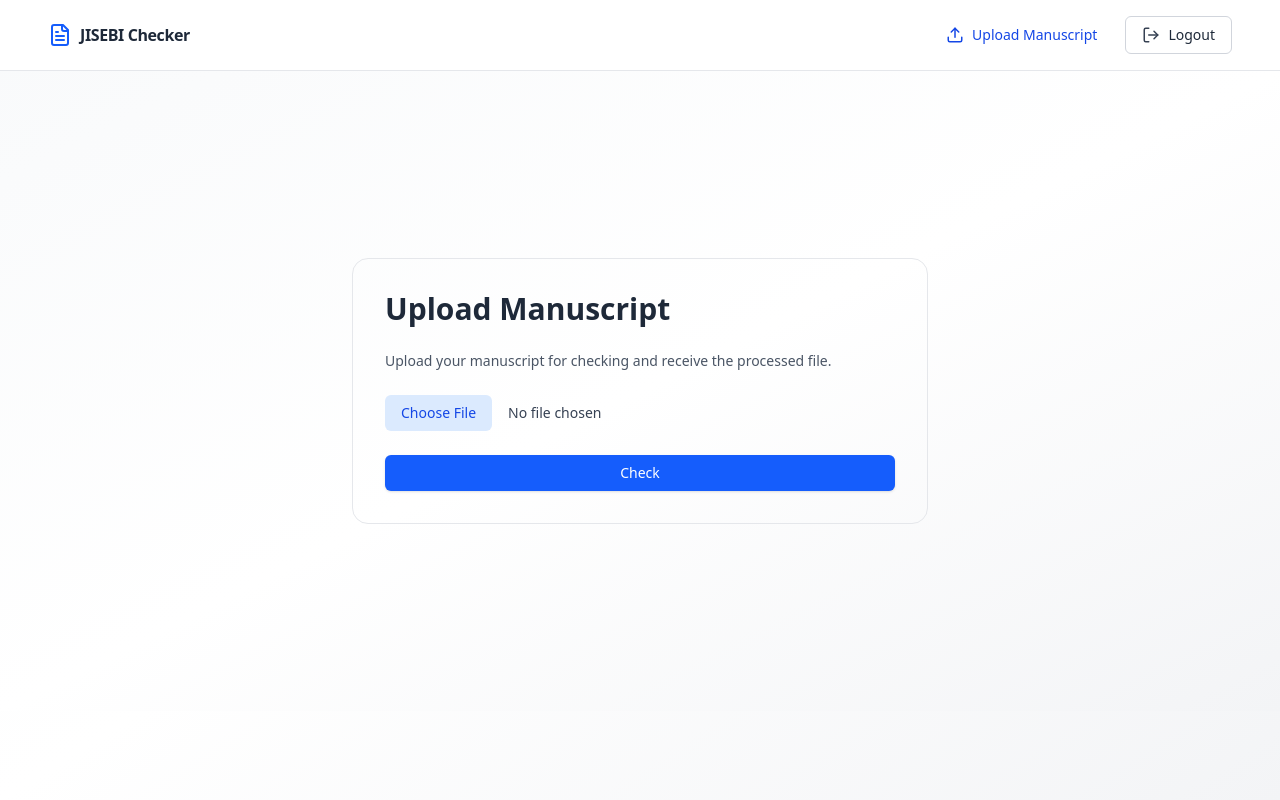
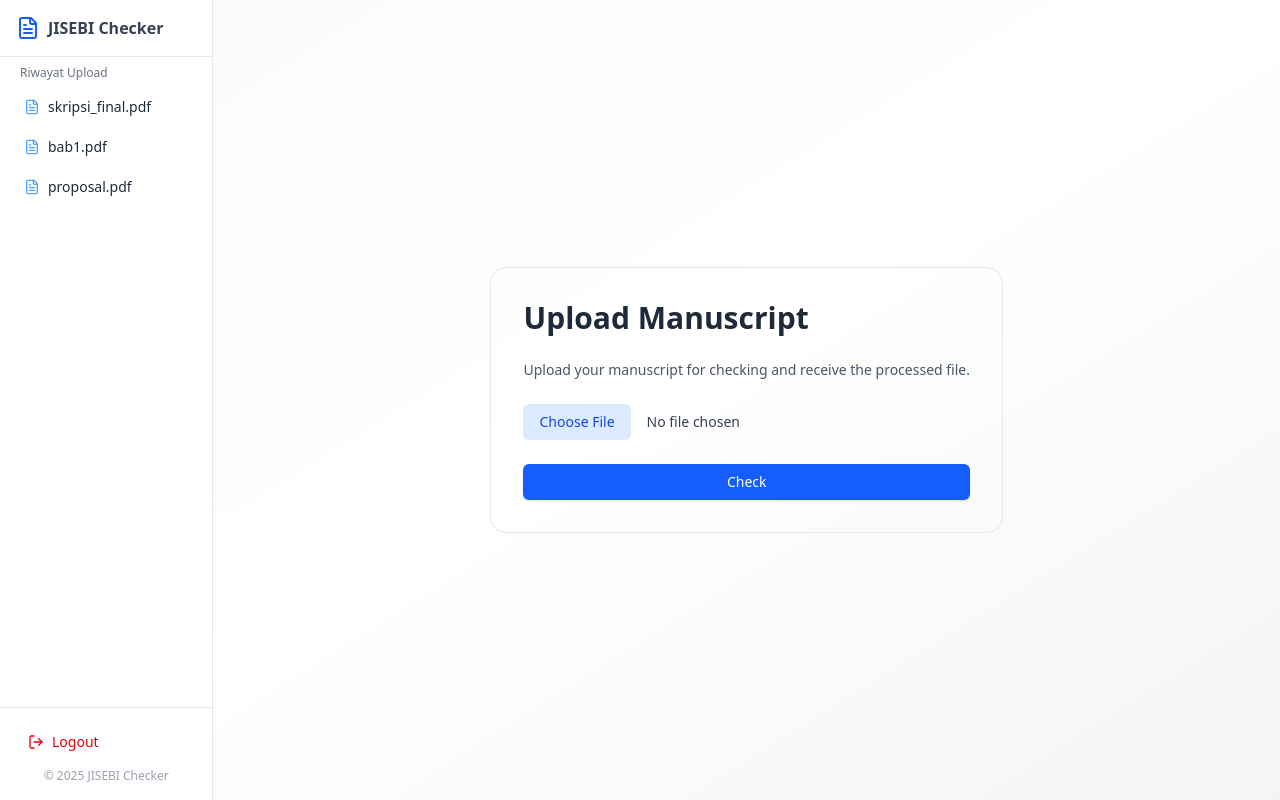
Before and after one commit to PAE-2025/jisebi-checker-frontend, a Next.js app: page /upload in a window 1280 px wide. Built offline with nearby package versions, Linux system fonts and the light colour scheme; no server answers; sample sign-in values are in the browser's storage.

Commit message:
added sidebar for upload history

```diff
--- /dev/null
+++ b/src/app/(dashboard)/layout.tsx
@@ -0,0 +1,23 @@
+
+import {
+  useDashboard,
+} from "@/components/layout/DashboardContext";
+import Header from "@/components/layout/Header";
+import SideBar from "@/components/layout/SideBar";
+
+export default function DashboardLayout({
+  children,
+}: {
+  children: React.ReactNode;
+}) {
+  return (
+    <div className="flex h-screen overflow-hidden">
+      <SideBar />
+
+      <div className="flex flex-col w-full items-center">
+        <Header />
+        <main className="overflow-auto h-full">{children}</main>
+      </div>
+    </div>
+  );
+}
--- a/src/app/upload/page.tsx
+++ b/src/app/(dashboard)/upload/page.tsx
@@ -2,8 +2,8 @@ import MainButton from "@/components/buttons/MainButton";
 
 export default async function UploadPage() {
   return (
-    <main className="min-h-[80svh] flex items-center justify-center bg-gradient-to-br from-gray-50 via-white to-gray-100 px-4">
-      <div className="w-full max-w-xl  border border-gray-200 rounded-2xl p-8">
+    <div className="w-full h-full flex flex-col items-center justify-center">
+      <div className="w-full max-w-xl border border-gray-200 rounded-2xl p-8">
         <div className="space-y-6">
           <h1 className="text-3xl font-bold text-gray-800">
             Upload Manuscript
@@ -28,6 +28,6 @@ export default async function UploadPage() {
           </div>
         </div>
       </div>
-    </main>
+    </div>
   );
 }
--- a/src/app/layout.tsx
+++ b/src/app/layout.tsx
@@ -1,11 +1,11 @@
 import type { Metadata } from "next";
 import "./globals.css";
-import Header from "@/components/layout/Header";
 import { getServerSession } from "next-auth";
 import { authOptions } from "@/lib/auth/options";
 import SessionWrapper from "@/components/session/SessionWrapper";
 import TanstackProvider from "@/components/tanstack/TanstackProvider";
 import { Toaster } from "react-hot-toast";
+import { DashboardProvider } from "@/components/layout/DashboardContext";
 
 export const metadata: Metadata = {
   title: "JISEBI CHECKER",
@@ -25,11 +25,12 @@ export default async function RootLayout({
         className={`bg-gradient-to-br from-gray-50 via-white to-gray-100 text-gray-800 antialiased text-sm 2xl:text-base min-h-screen`}
       >
         <TanstackProvider>
-          <SessionWrapper session={session}>
-            <Header />
-            {children}
-            <Toaster position="top-right" reverseOrder={false} />
-          </SessionWrapper>
+          <DashboardProvider>
+            <SessionWrapper session={session}>
+              {children}
+              <Toaster position="top-right" reverseOrder={false} />
+            </SessionWrapper>
+          </DashboardProvider>
         </TanstackProvider>
       </body>
     </html>
--- a/src/app/login/page.tsx
+++ b/src/app/login/page.tsx
@@ -12,7 +12,7 @@ export default async function LoginPage() {
     redirect("/upload");
   }
   return (
-    <main className="min-h-[80svh] flex flex-col items-center justify-center">
+    <main className="min-h-screen flex flex-col items-center justify-center">
       <div className="w-[90%] max-w-md my-14  border border-gray-200 rounded-lg px-4 py-8 text-center space-y-4">
         <div className="flex flex-col gap-3 items-center justify-center">
           <FileText size={30} className="text-blue-600" />
--- a/src/app/page.tsx
+++ b/src/app/page.tsx
@@ -4,7 +4,7 @@ import Link from "next/link";
 
 export default function Home() {
   return (
-    <main className="flex-1 flex flex-col items-center justify-center p-6 text-center min-h-[80svh]">
+    <main className="flex-1 flex flex-col items-center justify-center p-6 text-center min-h-screen">
       <div className="max-w-3xl mx-auto space-y-6">
         <h1 className="text-4xl font-bold tracking-tight sm:text-5xl md:text-6xl">
           Welcome to <span className="text-primary">JISEBI</span> Checker
--- a/src/components/auth/LoginForm.tsx
+++ b/src/components/auth/LoginForm.tsx
@@ -54,7 +54,7 @@ export default function LoginForm() {
         label="Username"
         placeholder="John Doe"
         type="text"
-        defaultValue={"yusufrhmann"}
+        defaultValue={"Yusufrhmann"}
       />
       <Input
         id="password"
--- /dev/null
+++ b/src/components/layout/DashboardContext.tsx
@@ -0,0 +1,31 @@
+"use client";
+import { createContext, useContext, useState } from "react";
+
+const DashboardContext = createContext({
+  isSidebarOpen: false,
+  openSidebar: () => {},
+  closeSidebar: () => {},
+  toggleSidebar: () => {},
+});
+
+export const DashboardProvider = ({
+  children,
+}: {
+  children: React.ReactNode;
+}) => {
+  const [isSidebarOpen, setSidebarOpen] = useState(false);
+
+  const openSidebar = () => setSidebarOpen(true);
+  const closeSidebar = () => setSidebarOpen(false);
+  const toggleSidebar = () => setSidebarOpen((prev) => !prev);
+
+  return (
+    <DashboardContext.Provider
+      value={{ isSidebarOpen, openSidebar, closeSidebar, toggleSidebar }}
+    >
+      {children}
+    </DashboardContext.Provider>
+  );
+};
+
+export const useDashboard = () => useContext(DashboardContext);
--- a/src/components/layout/Header.tsx
+++ b/src/components/layout/Header.tsx
@@ -1,53 +1,21 @@
 "use client";
-import { FileText, LogIn, LogOut, Upload } from "lucide-react";
-import MainButton from "../buttons/MainButton";
-import OutlinedButton from "../buttons/OutlinedButton";
-import TextButton from "../buttons/TextButton";
-import Link from "next/link";
-import { useSession, signOut } from "next-auth/react";
+
+import { useDashboard } from "./DashboardContext";
+import { Menu } from "lucide-react";
 
 export default function Header() {
-  const { data: session } = useSession();
-  const isLoggedIn = session?.user;
+  const { openSidebar } = useDashboard();
 
   return (
-    <header className="w-full bg-white border-b border-gray-200 px-6 md:px-12 py-4 text-base">
-      <div className="max-w-7xl mx-auto flex justify-between items-center">
-        <Link href="/">
-          <div className="flex items-center gap-2 font-bold text-gray-800 tracking-tight">
-            <FileText className="text-blue-600" />
-            <p>JISEBI Checker</p>
-          </div>
-        </Link>
-
-        <div className="flex items-center gap-4">
-          <Link href={"/upload"}>
-            <TextButton className="text-sm text-blue-700 font-medium flex items-center gap-2 px-3 py-2">
-              <Upload className="text-blue-700" size={18} />
-              Upload Manuscript
-            </TextButton>
-          </Link>
-
-          {isLoggedIn ? (
-            <OutlinedButton
-              className="text-sm text-gray-700 font-medium flex items-center gap-2 px-3 py-2"
-              onClick={() => {
-                signOut();
-              }}
-            >
-              <LogOut className="text-gray-700" size={18} />
-              Logout
-            </OutlinedButton>
-          ) : (
-            <Link href={"/login"}>
-              <MainButton className="text-sm text-white bg-blue-600 hover:bg-blue-700 font-medium flex items-center gap-2 px-3 py-2">
-                <LogIn size={18} />
-                Login
-              </MainButton>
-            </Link>
-          )}
-        </div>
-      </div>
+    <header className="w-full px-4 py-4 bg-white border-b border-gray-200 flex items-center lg:hidden">
+      {/* Tombol hamburger (muncul hanya di mobile) */}
+      <button
+        className="lg:hidden text-gray-600"
+        onClick={openSidebar}
+        aria-label="Open sidebar"
+      >
+        <Menu className="w-6 h-6" />
+      </button>
     </header>
   );
 }
--- /dev/null
+++ b/src/components/layout/NavItem.tsx
@@ -0,0 +1,30 @@
+import Link from "next/link";
+import { usePathname } from "next/navigation";
+
+export default function NavItem({
+  icon,
+  label,
+  href,
+}: {
+  icon: React.ReactNode;
+  label: string;
+  href: string;
+}) {
+  const pathname = usePathname();
+  const active = pathname === href || pathname.startsWith(`${href}/`);
+
+  return (
+    <Link
+      href={href}
+      className={`flex items-center gap-3 px-4 py-2 rounded-md transition-all 2xl:text-base  whitespace-nowrap
+          ${
+            active
+              ? "bg-brand-primary-400 text-white font-medium"
+              : "text-brand-primary-900 hover:bg-brand-primary-050 hover:text-brand-primary-500"
+          }`}
+    >
+      {icon}
+      <span>{label}</span>
+    </Link>
+  );
+}
--- /dev/null
+++ b/src/components/layout/SideBar.tsx
@@ -0,0 +1,88 @@
+"use client";
+
+import { useDashboard } from "./DashboardContext";
+import { FileText, LogOut, X } from "lucide-react";
+import { signOut } from "next-auth/react";
+import Link from "next/link";
+
+export default function SideBar() {
+  const { isSidebarOpen, closeSidebar } = useDashboard();
+
+  const uploadedFiles = [
+    { name: "skripsi_final.pdf", url: "/uploads/skripsi_final.pdf" },
+    { name: "bab1.pdf", url: "/uploads/bab1.pdf" },
+    { name: "proposal.pdf", url: "/uploads/proposal.pdf" },
+  ];
+
+  const handleLogout = () => {
+    signOut();
+  };
+
+  return (
+    <>
+      <aside
+        className={`
+        fixed top-0 left-0 h-full w-64 bg-white text-gray-800 z-40 border-r border-gray-200
+        transform transition-transform duration-300 ease-in-out flex flex-col
+        ${isSidebarOpen ? "translate-x-0" : "-translate-x-full"}
+        lg:translate-x-0 lg:relative
+      `}
+      >
+        {/* Header */}
+        <div className="flex items-center justify-between px-4 py-4 bg-white border-b border-gray-200">
+          <Link href="/">
+            <div className="flex items-center gap-2 font-semibold text-gray-700 text-base">
+              <FileText className="text-blue-600" />
+              JISEBI Checker
+            </div>
+          </Link>
+          <button
+            className="lg:hidden text-gray-500 hover:text-gray-700"
+            onClick={closeSidebar}
+          >
+            <X className="w-5 h-5" />
+          </button>
+        </div>
+
+        {/* File List */}
+        <nav className="flex-1 overflow-y-auto px-3 py-2">
+          <p className="text-xs text-gray-500 mb-2 px-2">Riwayat Upload</p>
+          <ul className="space-y-1">
+            {uploadedFiles.map((file, index) => (
+              <li key={index}>
+                <Link
+                  href={file.url}
+                  className="flex items-center gap-2 px-3 py-2 text-sm rounded-md hover:bg-gray-200 transition-colors break-all"
+                >
+                  <FileText className="w-4 h-4 text-blue-400" />
+                  {file.name}
+                </Link>
+              </li>
+            ))}
+          </ul>
+        </nav>
+
+        {/* Footer with Logout */}
+        <div className="px-4 py-4 border-t border-gray-200">
+          <button
+            onClick={handleLogout}
+            className="w-full flex items-center gap-2 text-sm text-red-600 hover:text-red-700 hover:bg-red-100 px-3 py-2 rounded-md transition-colors cursor-pointer"
+          >
+            <LogOut className="w-4 h-4" />
+            Logout
+          </button>
+          <p className="text-xs text-gray-400 text-center mt-2">
+            &copy; 2025 JISEBI Checker
+          </p>
+        </div>
+      </aside>
+      {/* Backdrop overlay untuk klik di luar sidebar */}
+      {isSidebarOpen && (
+        <div
+          className="fixed inset-0  z-30 lg:hidden bg-black opacity-20"
+          onClick={closeSidebar}
+        />
+      )}
+    </>
+  );
+}
```
Also changed, not shown: src/app/(dashboard)/upload/layout.tsx (renamed from src/app/upload/layout.tsx).
